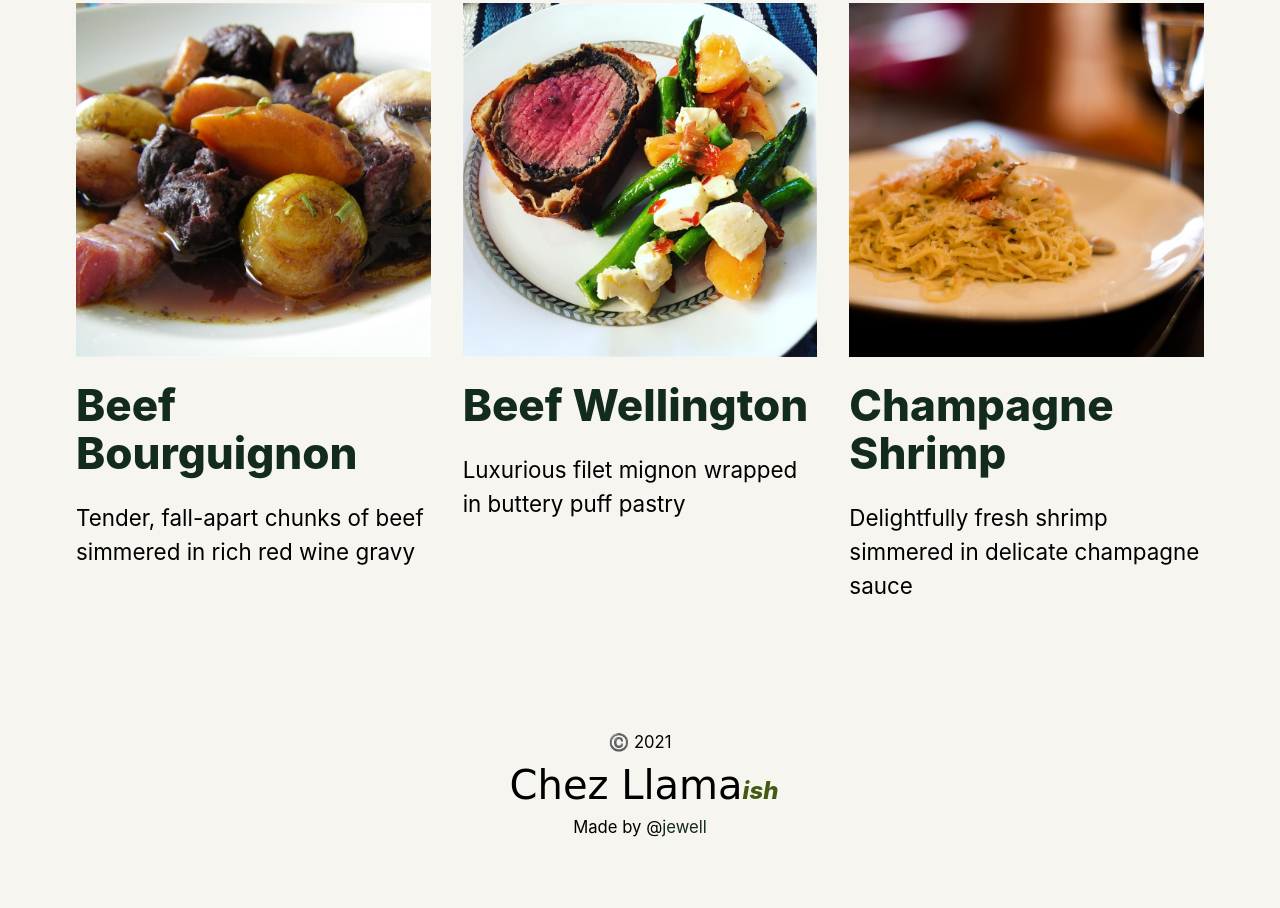
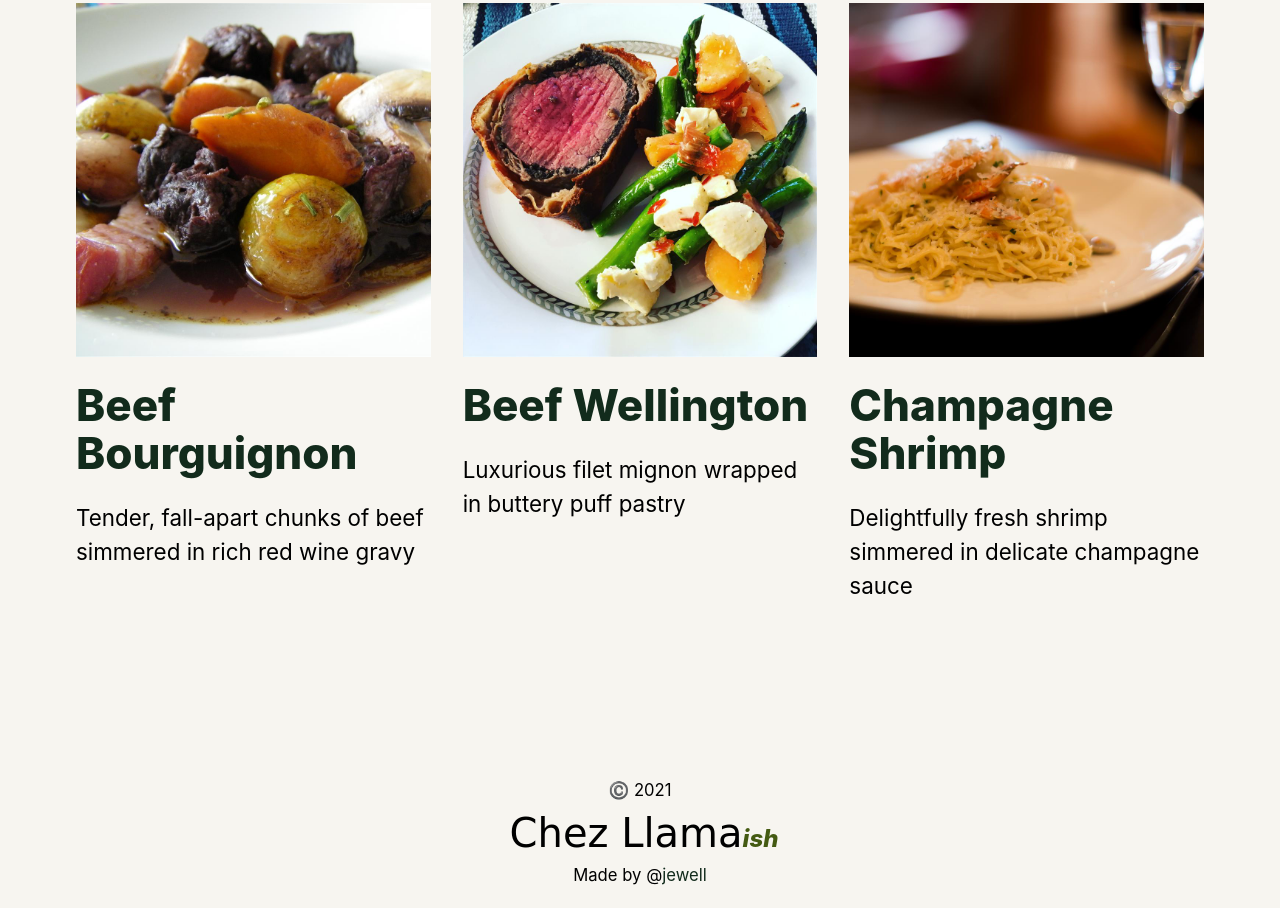
Before and after one commit to jewellscott/chezllamaish, a plain HTML site: page index.html in a window 1280 px wide. Shown: the part 562-1470 px from the top of the page. Before the commit the page ends 1422 px from the top, so only its background shows below. Drawn offline with Linux system fonts and the light colour scheme; a web font is replaced by a local one.

Commit message:
Increase footer padding

```diff
--- a/styles/style.css
+++ b/styles/style.css
@@ -201,7 +201,7 @@ a:hover {
 /* sticky footer */
 
 .site-foot {
-  margin-top: 4rem auto;
+  margin-top: 10rem;
   text-align: center;
 }
 
```
